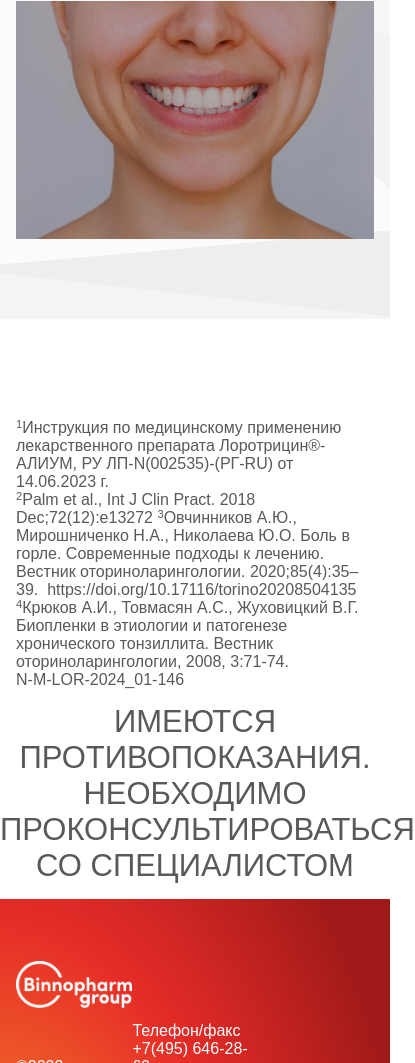
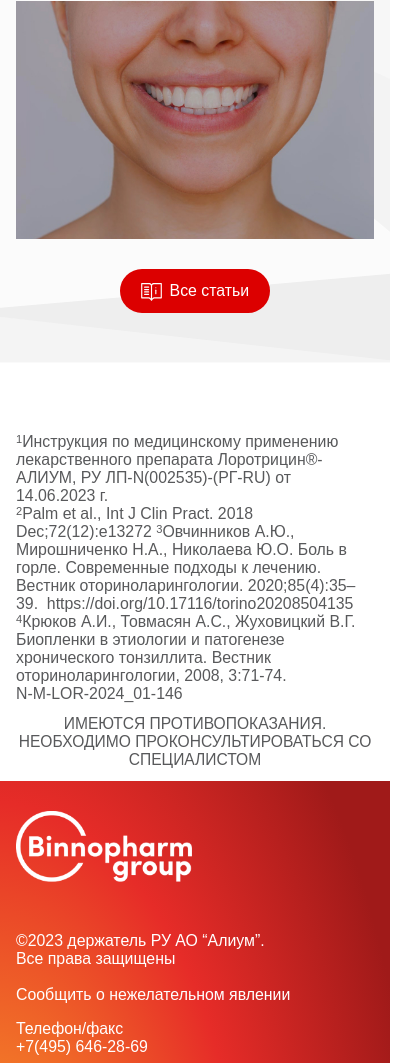
Before and after one commit to nurali-code/lorotricin, a plain HTML site: page index.html in a window 390 px wide. Shown: the part 10896-11959 px from the top of the page, 415 px wide, since content can reach past the window. Drawn offline with Linux system fonts and the light colour scheme; a web font is replaced by a local one.

Commit message:
all done

```diff
--- a/index.html
+++ b/index.html
@@ -375,6 +375,9 @@
                         <a href="#" class="news-item__link"></a>
                     </div>
                 </div>
+                <div class="center">
+                    <a href="#" class="btn news__btn"><img src="img/book.svg" alt="im"> Все статьи</a>
+                </div>
             </div>
         </section>
     </div>
@@ -400,8 +403,9 @@
             <div class="container fx">
                 <div class="col">
                     <img src="img/logo-2.png" class="footer__logo" alt="logo">
-                    <p class="footer__text">
-                        ©2023 держатель РУ АО “Алиум”.Все права защищены
+                    <p>
+                        ©2023 держатель РУ АО “Алиум”. <br>
+                        Все права защищены
                         <br>
                         <br>
                         Сообщить о нежелательном явлении
--- a/sass/_footer.sass
+++ b/sass/_footer.sass
@@ -2,6 +2,7 @@
     padding: 100px 0 0
     &__textline
         font-size: 16px
+
     &-wrap
         background: radial-gradient(109.47% 177.52% at -2.63% 110.29%, #FAA628 0%, #E62C28 59.37%, #A01A19 100%)
         color: white
@@ -15,7 +16,7 @@
     &__descr
         text-align: center
         font-size: 31px
-        padding: 15px 0
+        padding: 15px
         font-weight: 300
         text-transform: uppercase
 
@@ -24,4 +25,42 @@
         display: block
 
     .col
-        max-width: 316px
+        font-size: 22px
+        max-width: 400px
+
+    @media screen and ( max-width: 1600px )
+        padding-top: 70px
+        &__textline
+            font-size: 14px
+
+        &__descr
+            max-width: 90%
+            margin: 0 auto
+            font-size: 24px
+
+        .col
+            font-size: 20px
+
+    @media screen and ( max-width: 970px )
+        &-wrap
+            padding: 30px 0 10px
+            .fx
+                display: block
+
+        &__logo
+            max-width: 45vw
+
+
+        &__textline
+            font-size: 4.07vw
+
+        .col
+            font-size: 4.07vw
+            width: 100%
+            max-width: 100%
+            margin-bottom: 4.07vw
+
+        &__descr
+            font-size: 4vw
+            padding: 3vw
+            max-width: 100%
--- a/sass/style.sass
+++ b/sass/style.sass
@@ -3,6 +3,8 @@
 @import 'elements'
 @import 'slick'
 @import 'header'
+@import 'footer'
+
 
 .main
     background-image: url('../img/curve.svg'), url('../img/main-bg.svg')
@@ -953,7 +955,6 @@
             .news-item__heading
                 text-decoration: underline
 
-
     @media screen and ( max-width: 1600px )
         padding: 70px 0
         .h2
@@ -974,14 +975,18 @@
 
         &-item
             width: 100%
+            max-width: 100%
             display: flex
             flex-direction: column-reverse
             margin-bottom: 7.5vw
             &__heading
                 font-size: 5.625vw
                 margin-bottom: 2.5vw
+
             &__img
                 aspect-ratio: 6/4
                 margin: 0
 
-@import 'footer'
+        &__btn
+            img
+                max-width: 5.5vw
```
Also changed, not shown: css/style.css, img/book.svg (added), 1 other file.
